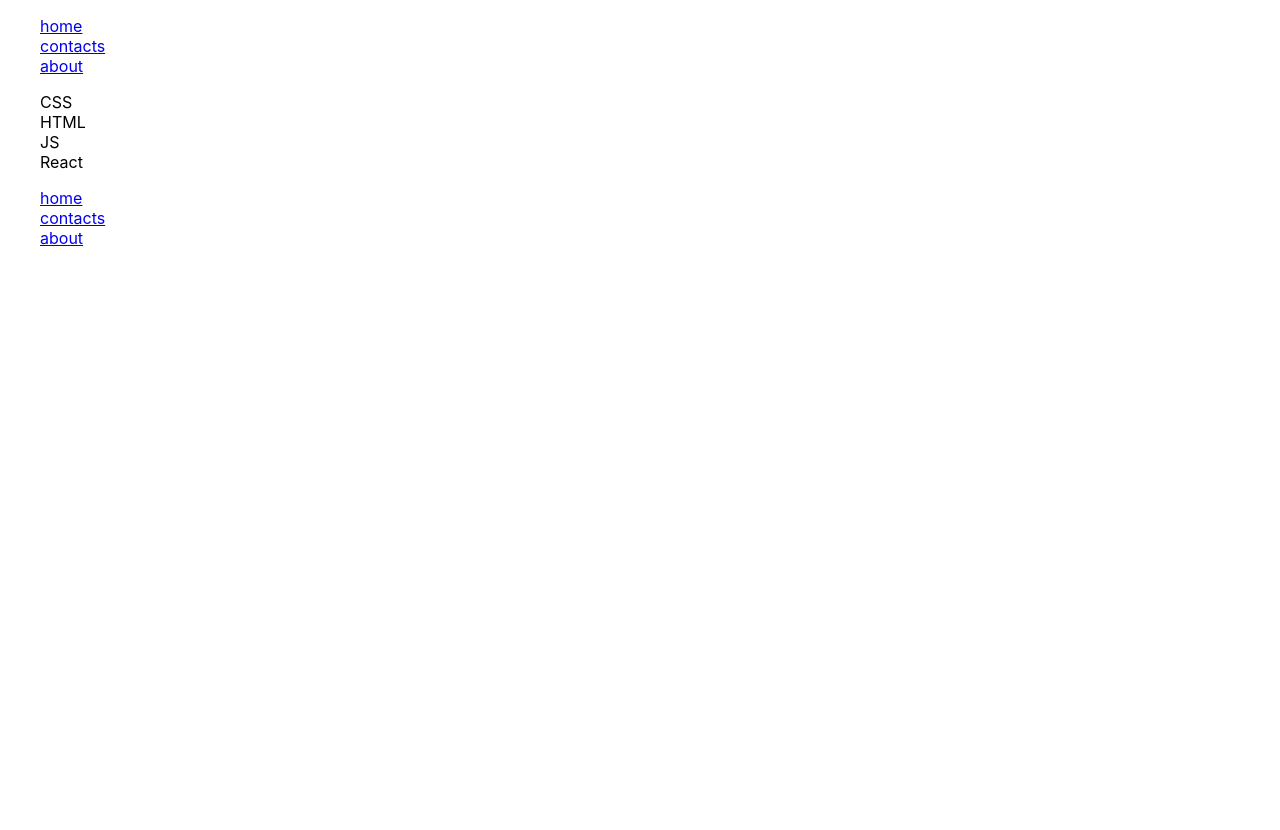
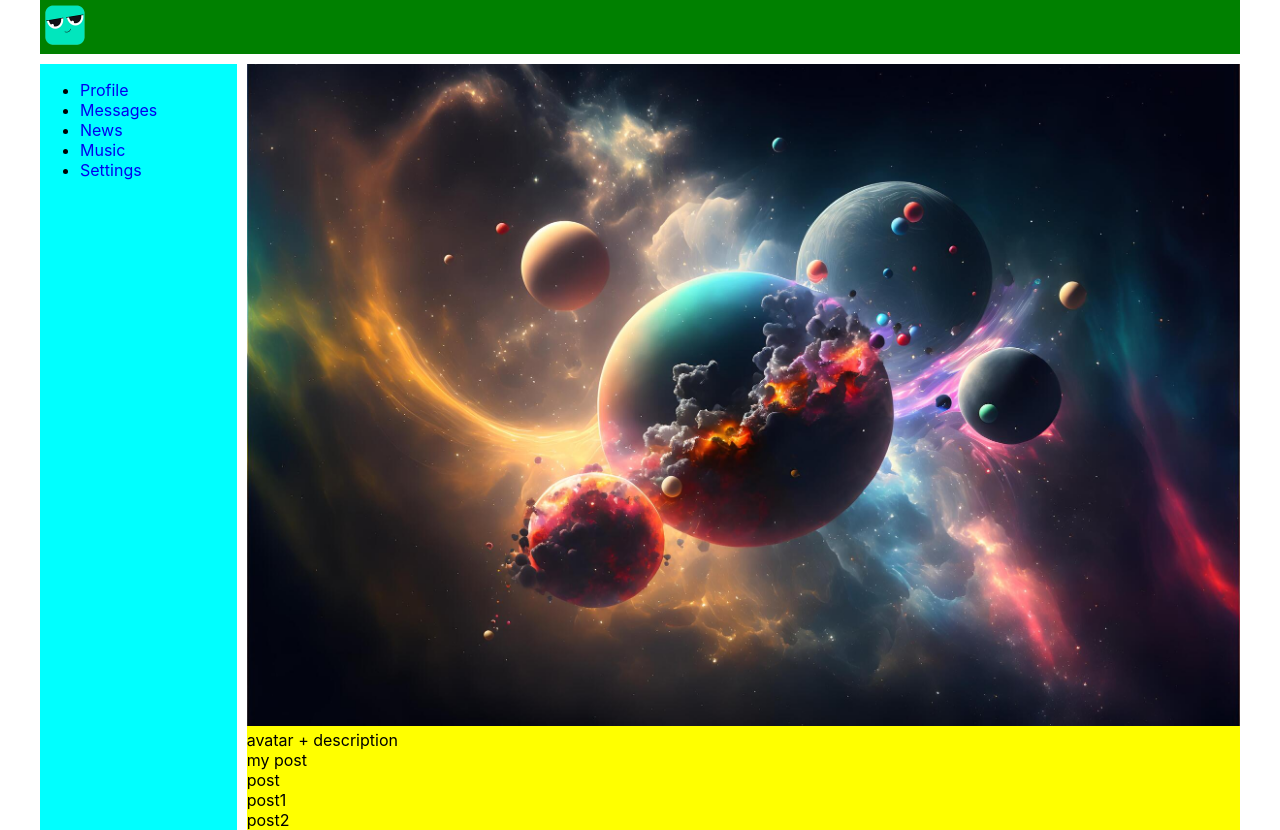
Before and after one commit to naumovn808/pet-react, a React (Create React App) app: page / in a window 1280 px wide. Before the commit the page ends 800 px from the top, so only its background shows below. Built offline with nearby package versions, Linux system fonts and the light colour scheme.

Commit message:
feat: add general components

```diff
--- a/src/App.css
+++ b/src/App.css
@@ -1,15 +1,52 @@
-.App {
+.app-wrapper {
+display: grid;
+grid-template-areas: "header header header"
+                     "nav main main";
+
+grid-template-columns: 2fr 10fr;
+gap: 10px;
+max-width: 1200px;
+width: 100%;
+margin: 0 auto;
+}
+
+.header {
+  grid-area: header;
+
+  background-color: green;
+}
+
+.header img {
+  width: 50px;
+  height: 50px;
+  object-fit: cover;
+}
+
+.nav {
+  grid-area: nav;
+  background-color: aqua;
+}
+
+.nav__list {
   display: flex;
   flex-direction: column;
   justify-content: center;
+
 }
 
-ul li {
+.nav__item {
   list-style: none;
 }
 
-ul {
-  display: flex;
-  flex-direction: column;
-  justify-content: center;
+.nav__link {
+  text-decoration: none;
 }
+
+.main-content {
+  grid-area: main;
+  background-color: yellow;
+}
+
+.main-content img {
+  width: 100%;
+}
--- a/src/App.js
+++ b/src/App.js
@@ -1,15 +1,20 @@
 import React from 'react';
-import './App.css';
-import Header from './Header.js';
-import Technologies from './Technologies.js';
-import Footer from './Footer.js';
+import './App.css'
+import Header from './components/Header';
+import Navbar from './components/Navbar';
+import Profile from './components/Profile';
+
 
 export default function App() {
   return (
-    <div>
+
+    <div className='app-wrapper'>
       <Header />
-      <Technologies />
-      <Footer />
+
+      <Navbar />
+
+      <Profile />
+
     </div>
   );
 }
--- a/src/Footer.js
+++ /dev/null
@@ -1,16 +0,0 @@
-import React from 'react';
-
-const Footer = () => {
-    return (
-        <nav>
-            <ul>
-                <li><a href='#s'>home</a></li>
-                <li><a href='#s'>contacts</a></li>
-                <li><a href='#s'>about</a></li>
-            </ul>
-        </nav>
-    )
-}
-
-
-export default Footer;
--- a/src/Header.js
+++ /dev/null
@@ -1,16 +0,0 @@
-import React from 'react';
-
-const Header = () => {
-    return (
-        <nav>
-            <ul>
-                <li><a href='#s'>home</a></li>
-                <li><a href='#s'>contacts</a></li>
-                <li><a href='#s'>about</a></li>
-            </ul>
-        </nav>
-    )
-}
-
-
-export default Header;
--- a/src/Technologies.js
+++ /dev/null
@@ -1,16 +0,0 @@
-import React from "react";
-
-const Technologies = () => {
-    return (
-        <div>
-            <ul>
-                <li>CSS</li>
-                <li>HTML</li>
-                <li>JS</li>
-                <li>React</li>
-            </ul>
-        </div>
-    )
-}
-
-export default Technologies;
--- /dev/null
+++ b/src/components/Header.js
@@ -0,0 +1,10 @@
+import React from 'react';
+import images from "../images/yappi.png";
+
+export default function Header() {
+    return (
+        <header className='header'>
+            <img alt="logotype." src={images} width={50} height={50} />
+        </header>
+    )
+}
--- /dev/null
+++ b/src/components/Navbar.js
@@ -0,0 +1,15 @@
+import React from 'react';
+
+export default function Navbar() {
+    return (
+        <nav className='nav'>
+            <ul className='nav__list'>
+                <li><a href='#' className='nav__link'>Profile</a></li>
+                <li><a href='#' className='nav__link'>Messages</a></li>
+                <li><a href='#' className='nav__link'>News</a></li>
+                <li><a href='#' className='nav__link'>Music</a></li>
+                <li><a href='#' className='nav__link'>Settings</a></li>
+            </ul>
+        </nav>
+    )
+}
--- /dev/null
+++ b/src/components/Profile.js
@@ -0,0 +1,30 @@
+import React from "react";
+import mainImg from "../images/main.jpg";
+
+export default function Profile () {
+    return (
+        <main className='main-content'>
+
+            <div>
+
+                <img alt='main-pic.' src={mainImg}></img>
+
+            </div>
+
+            <div>
+                avatar + description
+            </div>
+
+            <div>
+                my post
+                <div>
+                    post
+
+                    <div>post1</div>
+                    <div>post2</div>
+                </div>
+            </div>
+
+        </main>
+    )
+}
```
Also changed, not shown: src/images/main.jpg (added), src/images/yappi.png (added).
